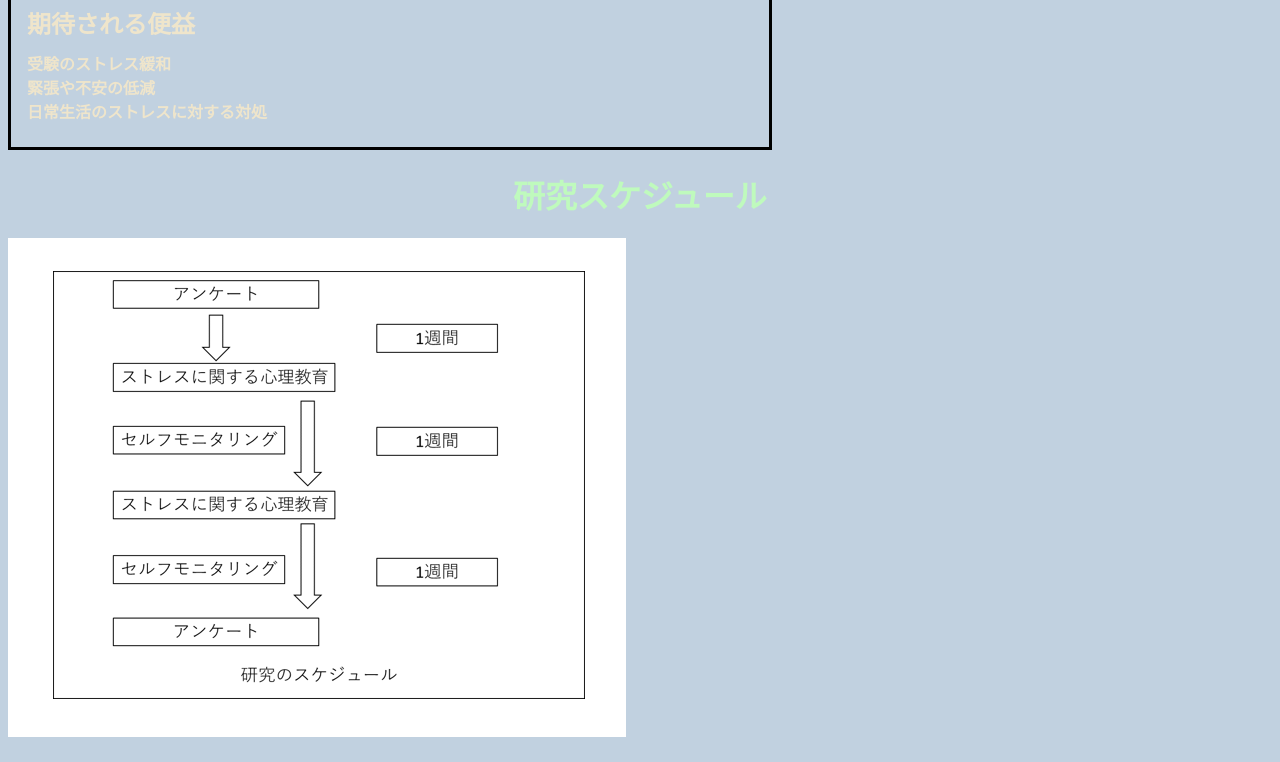
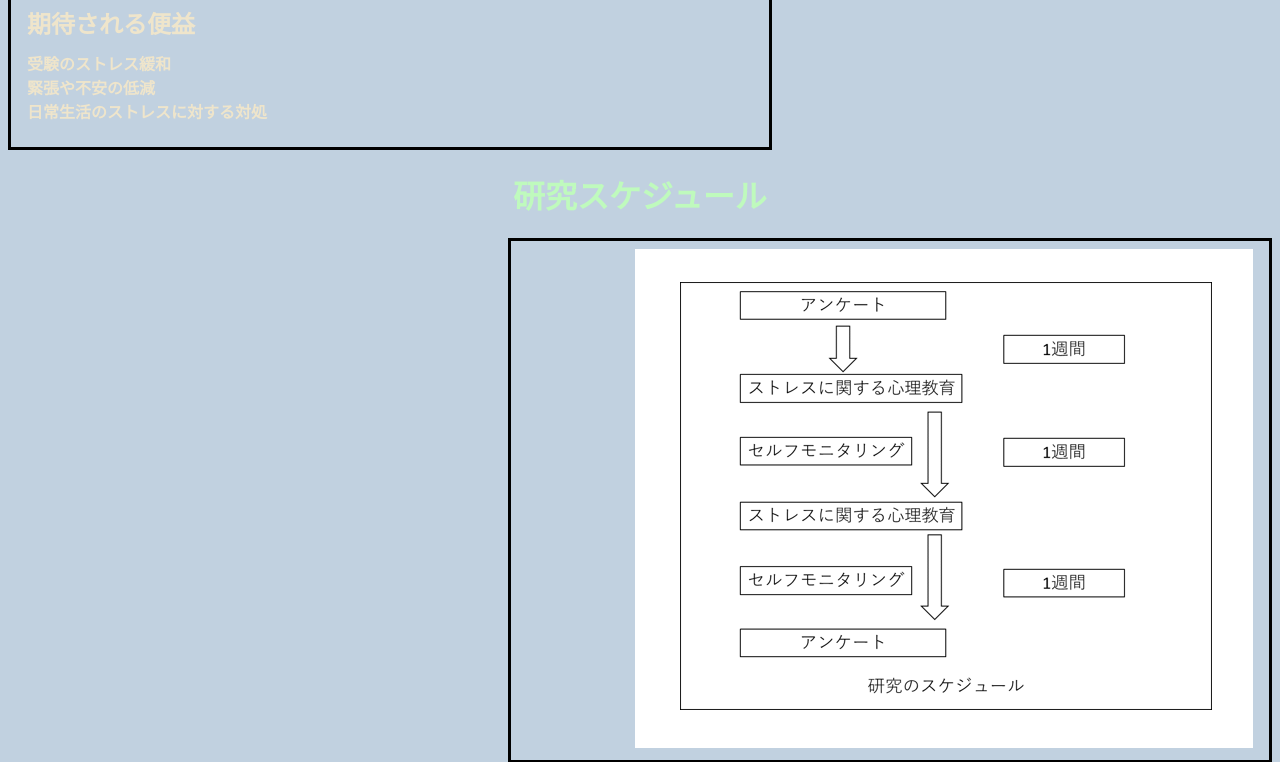
Before and after one commit to ken5moroho4/SienceReserch, a PHP site: page / in a window 1280 px wide. Shown: the part 776-1538 px from the top of the page. Before the commit the page ends 1513 px from the top, so only its background shows below. Run offline with PHP 8.4, Linux system fonts and the light colour scheme; grey boxes are pictures that could not be loaded.

```diff
--- a/add.css
+++ b/add.css
@@ -15,3 +15,13 @@ h1{
 .first_left h2,h4{
     line-height: 0.5;
 }
+.second_right{
+  text-align: right;
+  padding: 0.5em 1em;
+  margin: 10px 0px 20px 500px;
+  font-weight: bold;
+  border: solid 3px #000000;
+}
+iframe{
+  margin-left: 300px;
+}
```
